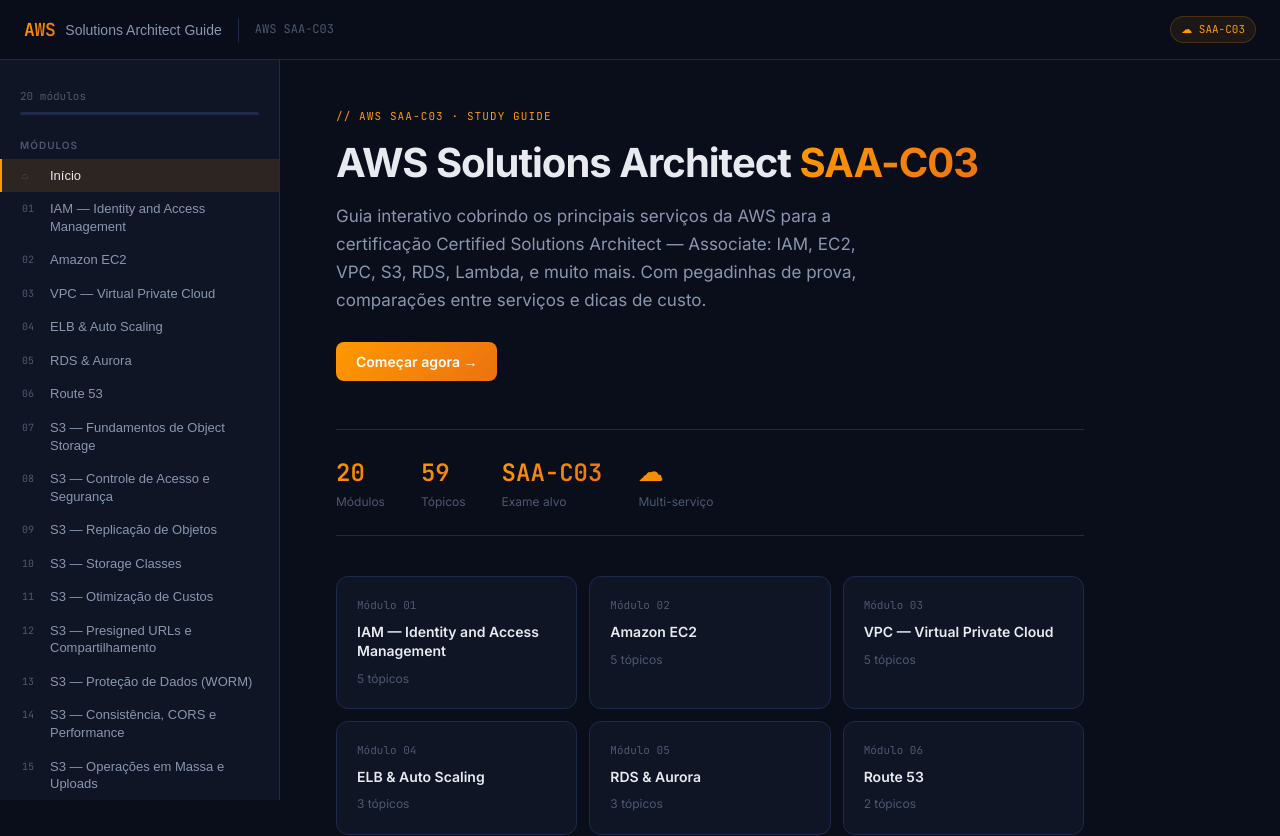
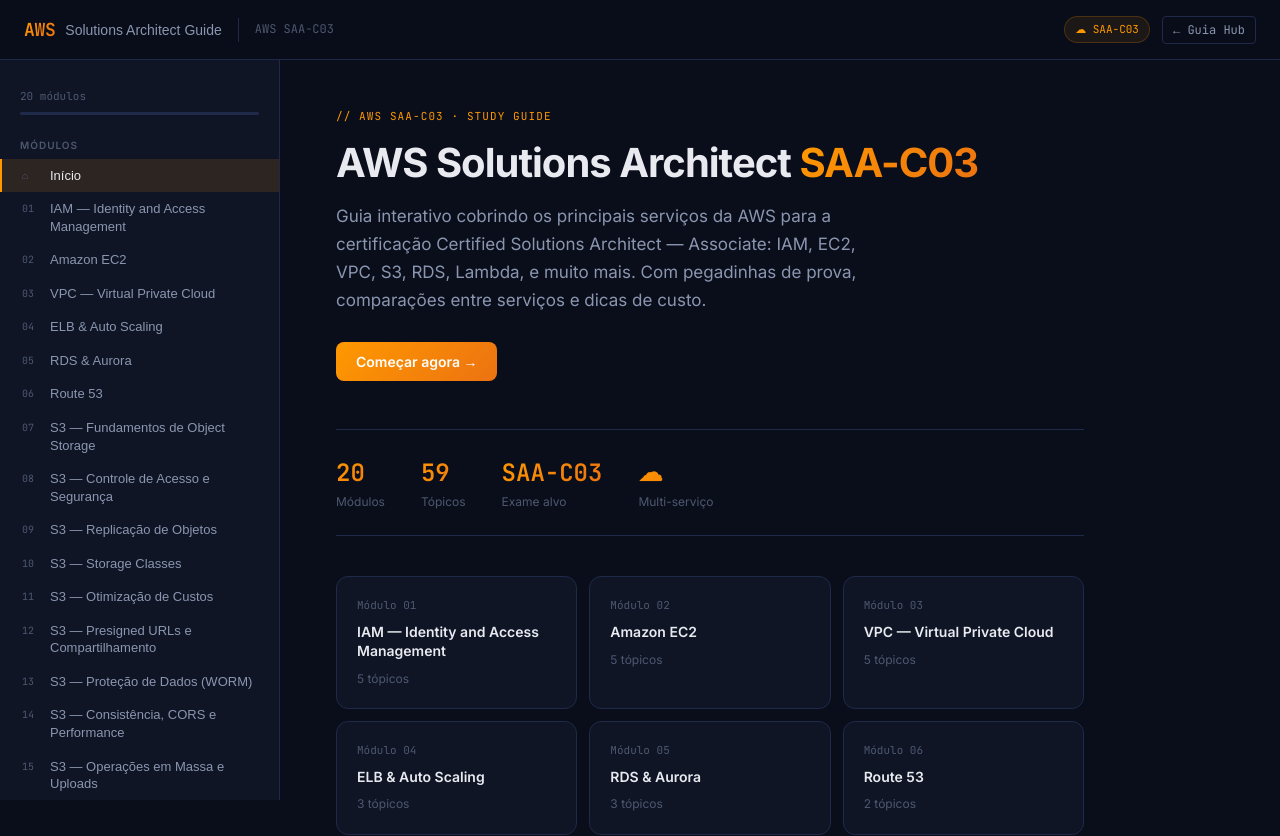
Before and after one commit to huser0/aws-solutions-architect-guide, a React (Vite) app: page / in a window 1280 px wide. Shown: the top 836 px of the page. Built offline with nearby package versions, Linux system fonts and the light colour scheme.

Commit message:
feat: add back-to-hub button in header

```diff
--- a/src/App.jsx
+++ b/src/App.jsx
@@ -57,6 +57,7 @@
         <span className="header-subtitle">AWS SAA-C03</span>
         <div className="header-right">
           <span className="aws-badge">☁ SAA-C03</span>
+          <button className="back-hub-btn" onClick={() => window.location.href = 'https://hugosergio.com.br/guide/'}>← Guia Hub</button>
         </div>
       </header>
 
--- a/src/index.css
+++ b/src/index.css
@@ -68,6 +68,13 @@
   background: rgba(255,153,0,0.08); border: 1px solid rgba(255,153,0,0.2);
   border-radius: 20px; padding: 4px 10px; font-family: var(--font-mono);
 }
+.back-hub-btn {
+  background: none; border: 1px solid var(--border);
+  color: var(--text-secondary); border-radius: var(--radius-sm);
+  padding: 5px 10px; cursor: pointer; font-size: 12px; font-family: var(--font-mono);
+  transition: all 0.15s;
+}
+.back-hub-btn:hover { border-color: var(--aws-orange); color: var(--aws-orange); }
 .menu-btn {
   display: none; background: none; border: 1px solid var(--border);
   color: var(--text-secondary); border-radius: var(--radius-sm);
```
